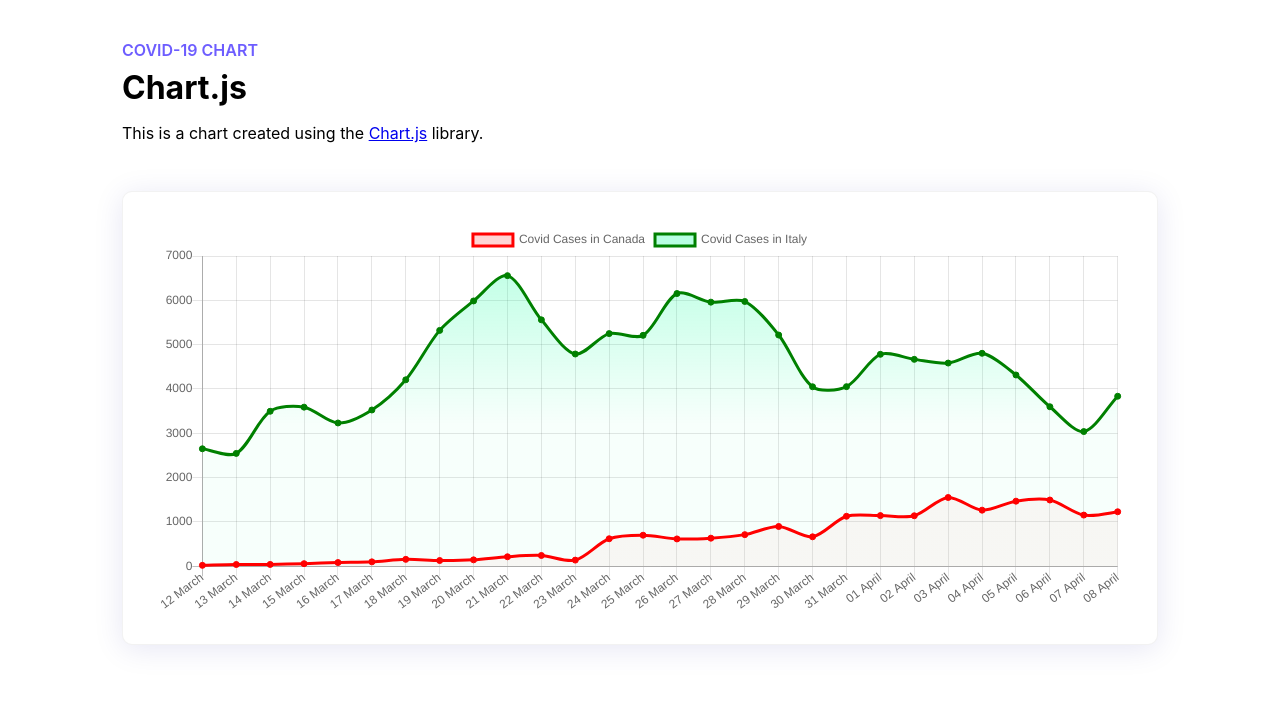
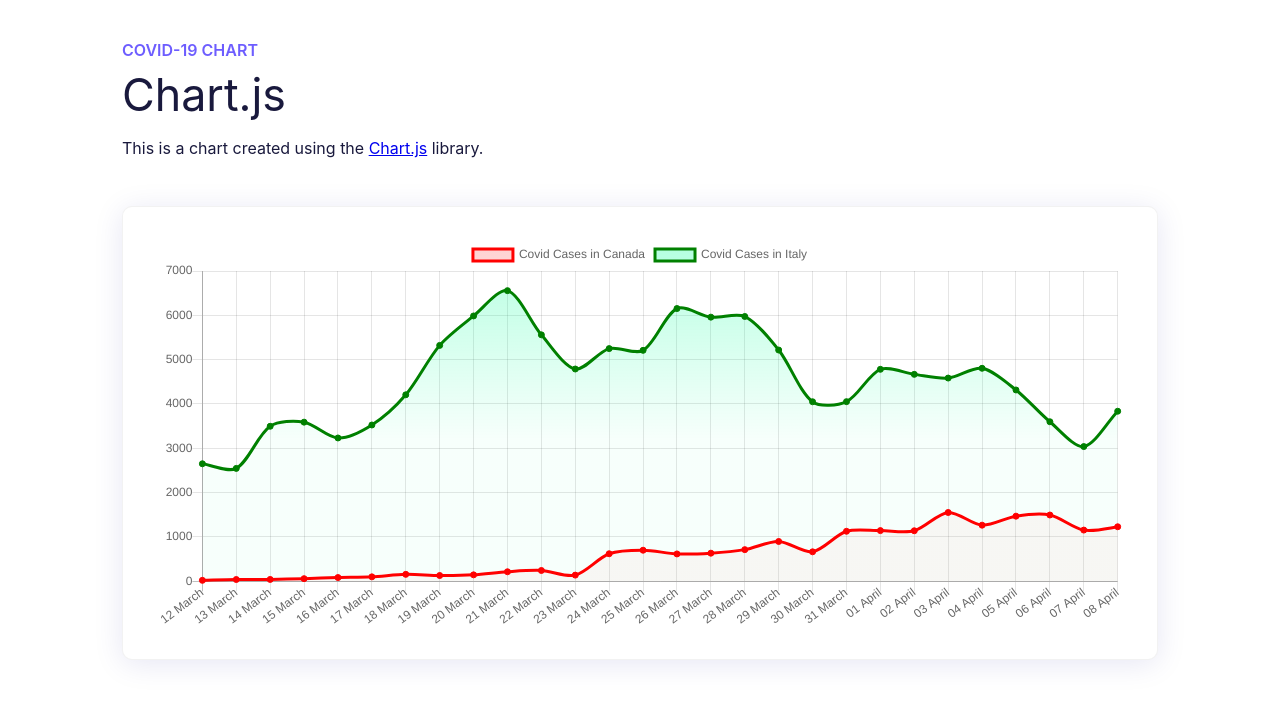
Before and after one commit to pggonni/chartjs-experiment, a plain HTML site: page index.html in a window 1280 px wide. Drawn offline with nearby package versions, Linux system fonts and the light colour scheme.

Commit message:
Minor Style Changes

```diff
--- a/index.html
+++ b/index.html
@@ -3,10 +3,11 @@
 <head>
     <meta charset="UTF-8">
     <meta name="viewport" content="width=device-width, initial-scale=1.0">
-    <title>📈 - Chartjs</title>
+    <title>COVID-19 Charts | Chartjs</title>
     <style>
         body {
             font-family:-apple-system, BlinkMacSystemFont, 'Segoe UI', Roboto, Oxygen, Ubuntu, Cantarell, 'Open Sans', 'Helvetica Neue', sans-serif;
+            color: rgba(0,0,40,.9);
         }
         .main-container {
             width: 100%;
@@ -24,6 +25,8 @@
         }
         h1 {
             margin: 8px 0px 16px;
+            font-size: 2.8rem;
+            font-weight: 400;
         }
         .chart-wrap {
             margin-top: 48px;
```
